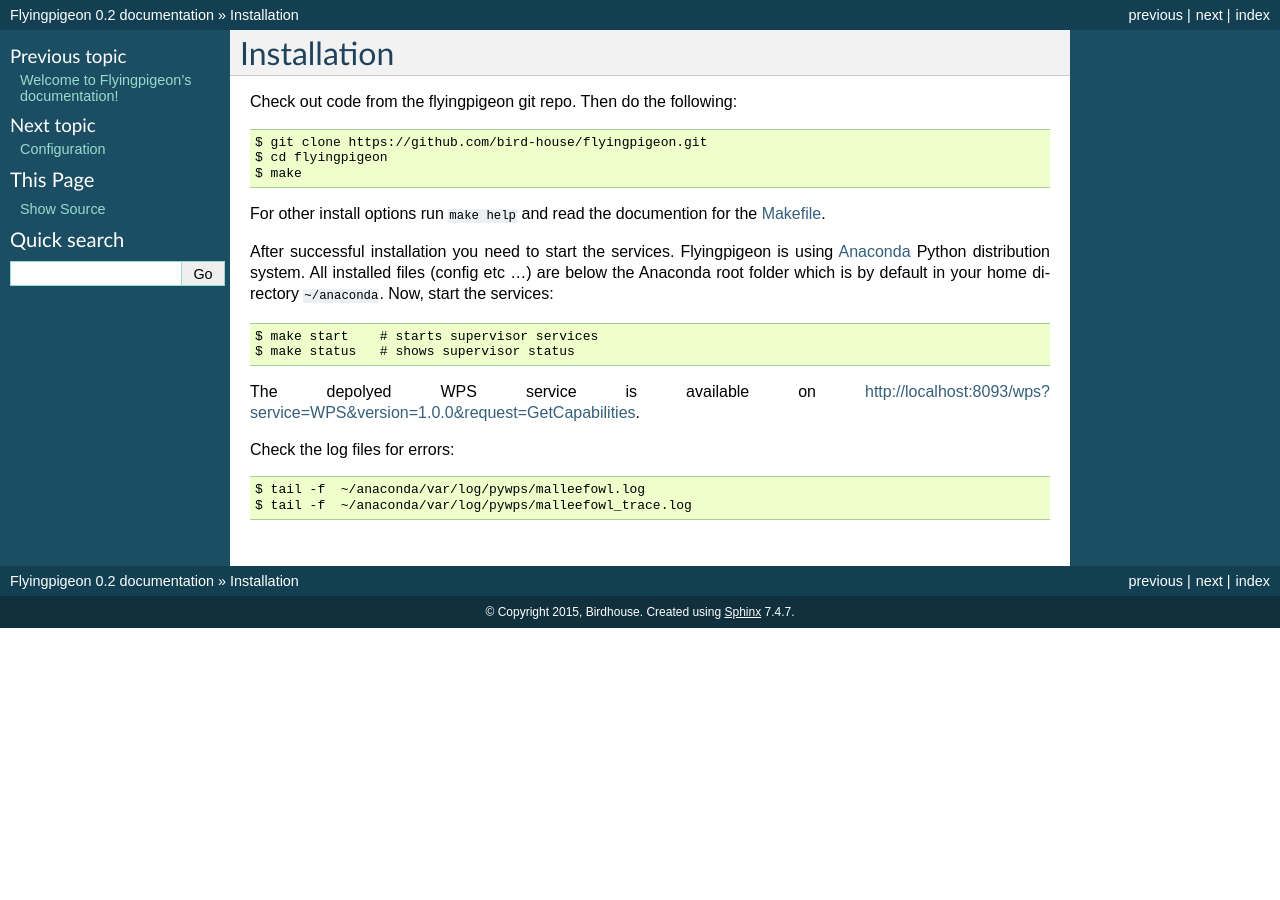
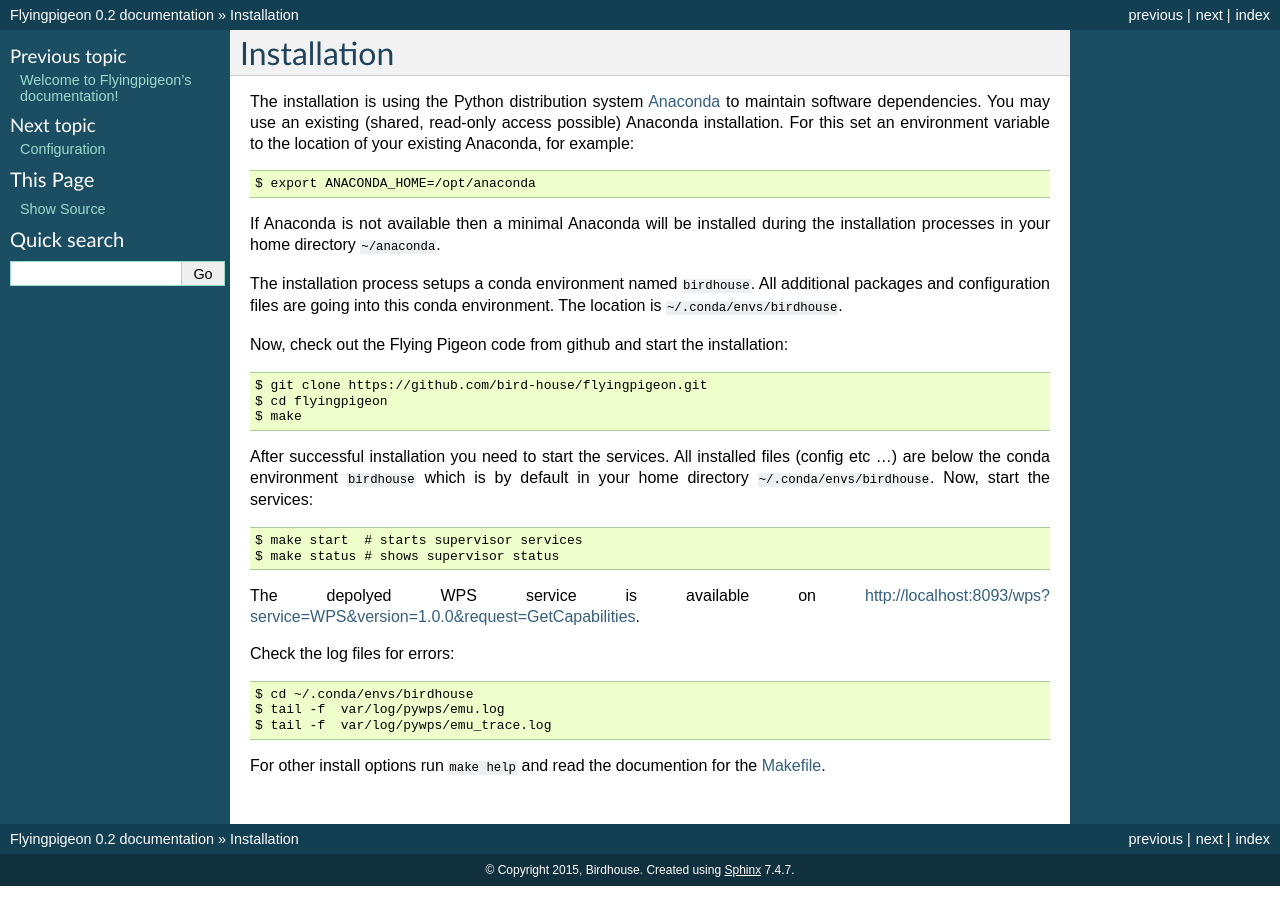
Before and after one commit to bird-house/flyingpigeon, a Sphinx documentation site: the page built from docs/source/installation/index.rst, in a window 1280 px wide. Built offline with Sphinx 7.4.7, drawn with Linux system fonts in a browser that asks for light colours.

Commit message:
update install docs

```diff
--- a/docs/source/installation/index.rst
+++ b/docs/source/installation/index.rst
@@ -2,22 +2,32 @@
 Installation
 ************
 
-Check out code from the flyingpigeon git repo. Then do the following::
+The installation is using the Python distribution system `Anaconda <http://www.continuum.io/>`_ to maintain software dependencies.
+You may use an existing (shared, read-only access possible) Anaconda installation. For this set an environment variable to the location of your existing Anaconda, for example::
+
+   $ export ANACONDA_HOME=/opt/anaconda
+
+If Anaconda is not available then a minimal Anaconda will be installed during the installation processes in your home directory ``~/anaconda``.
+
+The installation process setups a conda environment named ``birdhouse``. All additional packages and configuration files are going into this conda environment. The location is ``~/.conda/envs/birdhouse``.
+
+Now, check out the Flying Pigeon code from github and start the installation::
 
    $ git clone https://github.com/bird-house/flyingpigeon.git
    $ cd flyingpigeon
    $ make
 
-For other install options run ``make help`` and read the documention for the `Makefile <https://github.com/bird-house/birdhousebuilder.bootstrap/blob/master/README.rst>`_.
+After successful installation you need to start the services. All installed files (config etc ...) are below the conda environment ``birdhouse`` which is by default in your home directory ``~/.conda/envs/birdhouse``. Now, start the services::
 
-After successful installation you need to start the services. Flyingpigeon is using `Anaconda <http://www.continuum.io/>`_ Python distribution system. All installed files (config etc ...) are below the Anaconda root folder which is by default in your home directory ``~/anaconda``. Now, start the services::
-
-   $ make start    # starts supervisor services
-   $ make status   # shows supervisor status
+   $ make start  # starts supervisor services
+   $ make status # shows supervisor status
 
 The depolyed WPS service is available on http://localhost:8093/wps?service=WPS&version=1.0.0&request=GetCapabilities.
 
 Check the log files for errors::
 
-   $ tail -f  ~/anaconda/var/log/pywps/malleefowl.log
-   $ tail -f  ~/anaconda/var/log/pywps/malleefowl_trace.log
+   $ cd ~/.conda/envs/birdhouse
+   $ tail -f  var/log/pywps/emu.log
+   $ tail -f  var/log/pywps/emu_trace.log
+
+For other install options run ``make help`` and read the documention for the `Makefile <http://birdhousebuilderbootstrap.readthedocs.org/en/latest/>`_.
```
